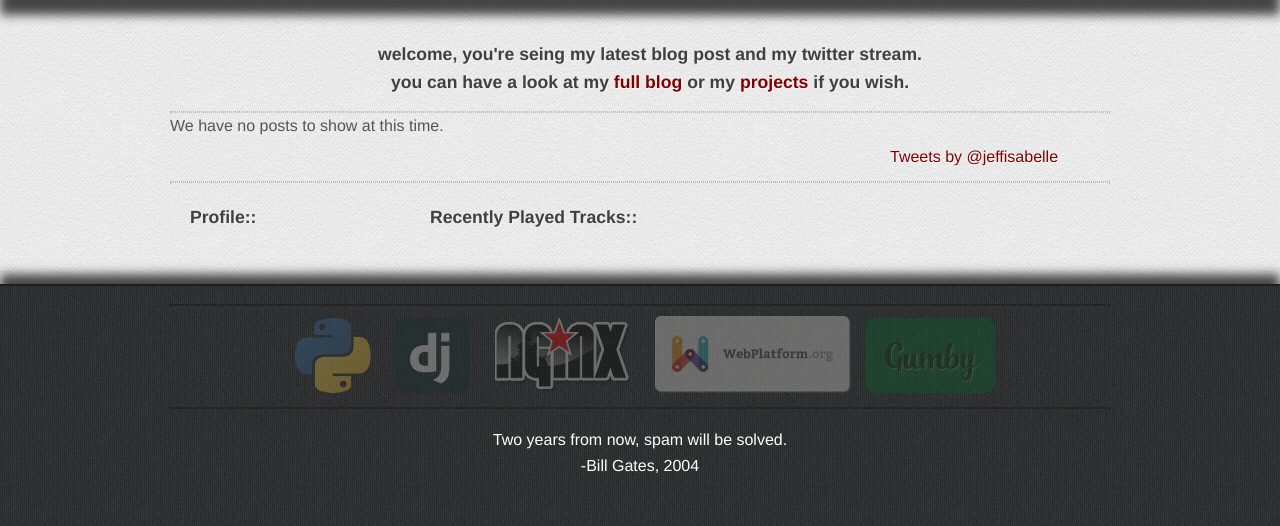
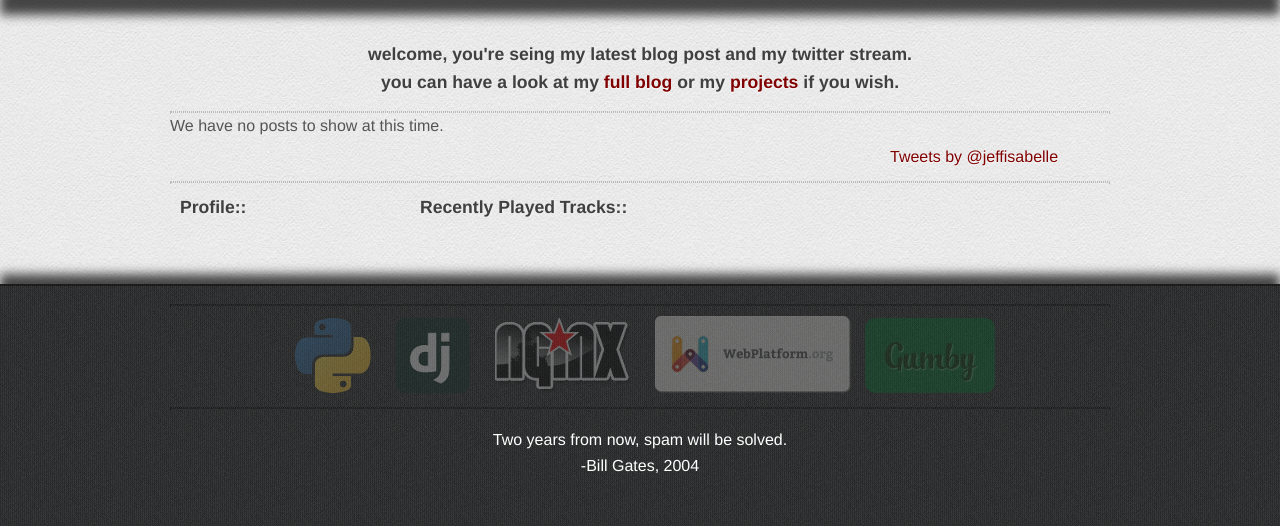
Before and after one commit to jeffisabelle/my-blog-engine, a Django app: template templates/home/home.html in a window 1280 px wide. Shown: the part 225-751 px from the top of the page. Run offline with Django 3.2, Linux system fonts and the light colour scheme; the template is opened without the code that fills it, so the values that code supplies are empty; some libraries are stand-ins or nearby versions.

Commit message:
headings reworked

```diff
--- a/static/css/style.css
+++ b/static/css/style.css
@@ -10,7 +10,7 @@
 
 img {
     display: block;
-    padding: 20px;
+    padding: 0 10px;
 }
 
 h1, h2, h3, h4 {
@@ -21,10 +21,6 @@
     margin: 30 0 0 0px;
 }
 
-
-h2, h3, h4 {
-    padding-left: 20px;
-}
 
 #header {
     min-height: 160px;
--- a/static/css/text.css
+++ b/static/css/text.css
@@ -25,7 +25,9 @@
     color: white;
 }
 
-
+entry h2, h3, h4 {
+    margin: 10px;
+}
 
 
 /* paragraphs */
@@ -88,6 +90,7 @@
 }
 
 .entry {
+    color: #222222;
     font-size: 0.9em;
     font-weight: 400;
     line-height: 22px;;
```
